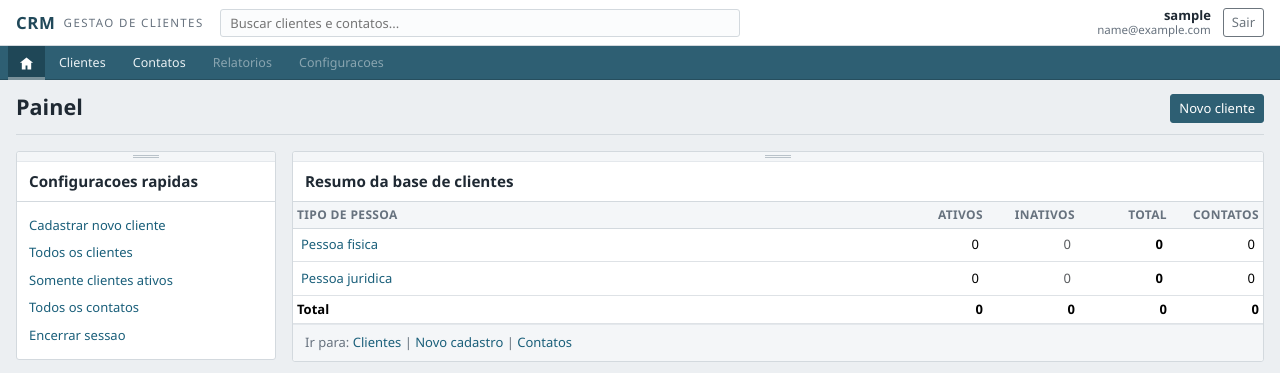
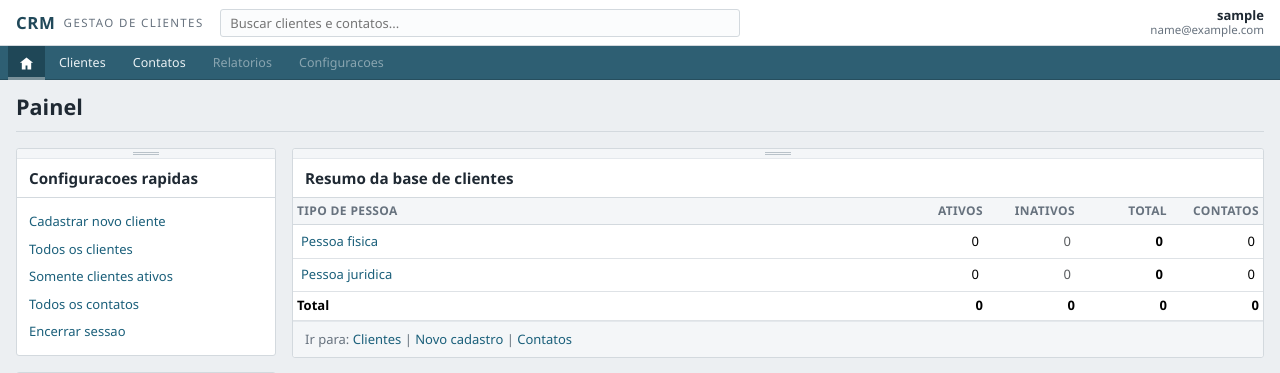
Before and after one commit to JhonataRibeiro444/tcc, a Flask app: page / in a window 1280 px wide. Shown: the top 373 px of the page. Run offline with Flask 3, Linux system fonts and the light colour scheme; the visitor is signed in with stand-in values (Sample User, id 1); data that the repository does not hold is empty; some libraries are stand-ins or nearby versions.

Commit message:
minor changes

```diff
--- a/app/views/templates/base.html
+++ b/app/views/templates/base.html
@@ -38,8 +38,6 @@
         {# Quando os perfis de acesso existirem, o papel entra aqui. #}
         <div class="usuario-papel">{{ current_user.email }}</div>
       </div>
-      <a class="btn btn-sm btn-outline-secondary"
-         href="{{ url_for('auth.logout') }}">Sair</a>
     </div>
   </div>
 </header>
--- a/app/views/templates/index.html
+++ b/app/views/templates/index.html
@@ -1,8 +1,4 @@
 {% extends "base.html" %}
-
-{% block acoes %}
-  <a class="btn btn-sm btn-primary" href="{{ url_for('clientes.novo') }}">Novo cliente</a>
-{% endblock %}
 
 {% block conteudo %}
 <div class="painel-colunas">
```
